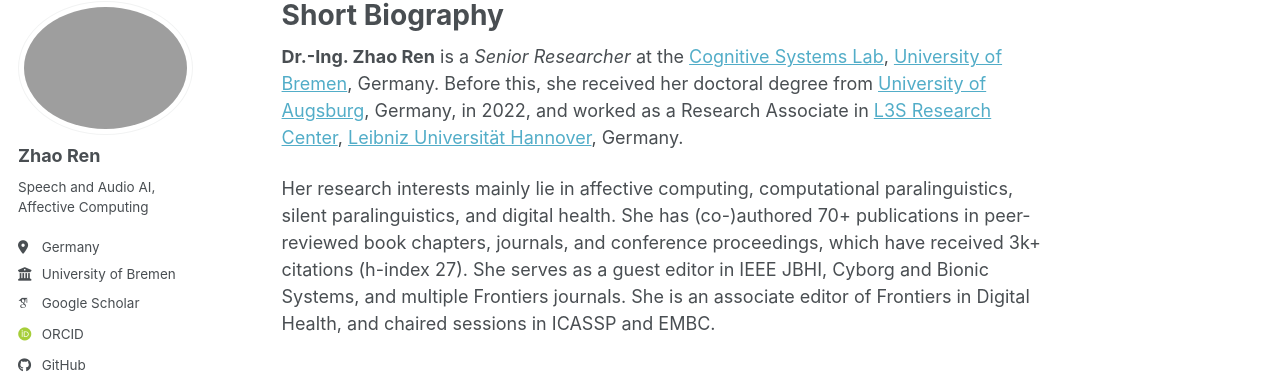
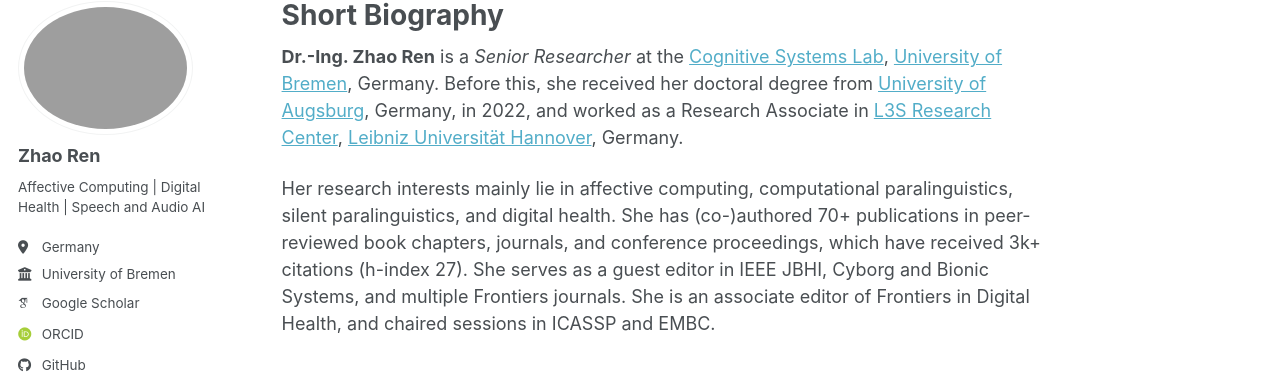
Before and after one commit to zhaoren91/zhaoren91.github.io, a Jekyll site: the page built from _pages/about.md, in a window 1280 px wide. Shown: the part 100-473 px from the top of the page. Built offline with Jekyll 4.4.1, drawn with Linux system fonts in a browser that asks for light colours; some web fonts are replaced; a script bundle is joined from its source files by our own code; library files that are not in the unit come from our copies.

Commit message:
Update _config.yml

```diff
--- a/_config.yml
+++ b/_config.yml
@@ -26,7 +26,7 @@
   avatar           : "profile.png"
   name             : "Zhao Ren"
   pronouns         : # example: "she/her"
-  bio              : "Speech and Audio AI, Affective Computing"
+  bio              : "Affective Computing | Digital Health | Speech and Audio AI"
   location         : "Germany"
   employer         : "University of Bremen"
   # uri              : # URL
```
